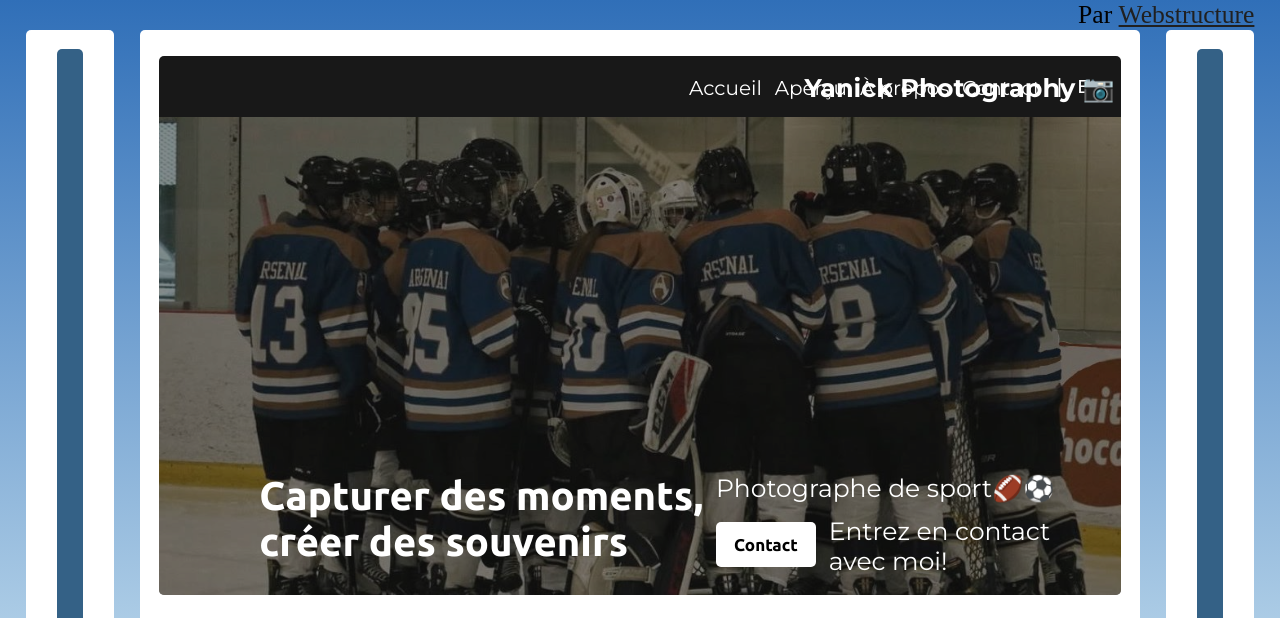
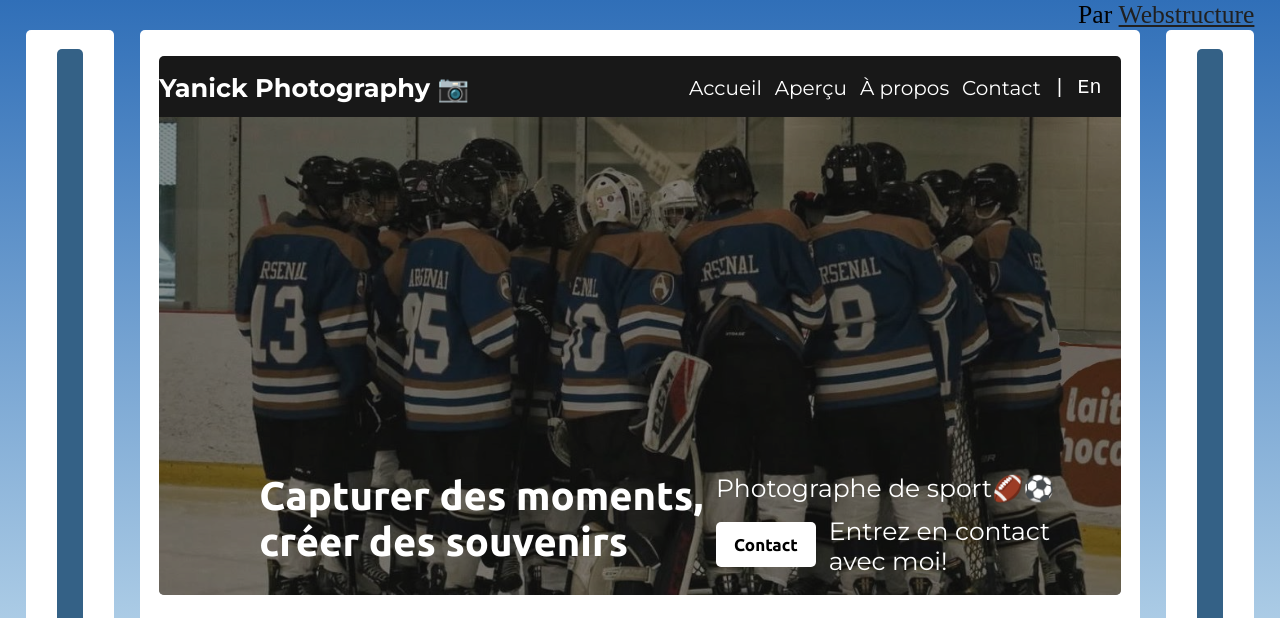
Before and after one commit to Filoufit/YanickPhotography, a plain HTML site: page index.html in a window 1280 px wide. Shown: the top 618 px of the page. Drawn offline with Linux system fonts and the light colour scheme; a web font is replaced by a local one.

Commit message:
Update header.css

```diff
--- a/styles/header.css
+++ b/styles/header.css
@@ -32,6 +32,7 @@ h1 {
   margin: 0 0 0 0;
   font-size: 2vw;
   position: absolute;
+  left: 0px;
 }
 
 
```
